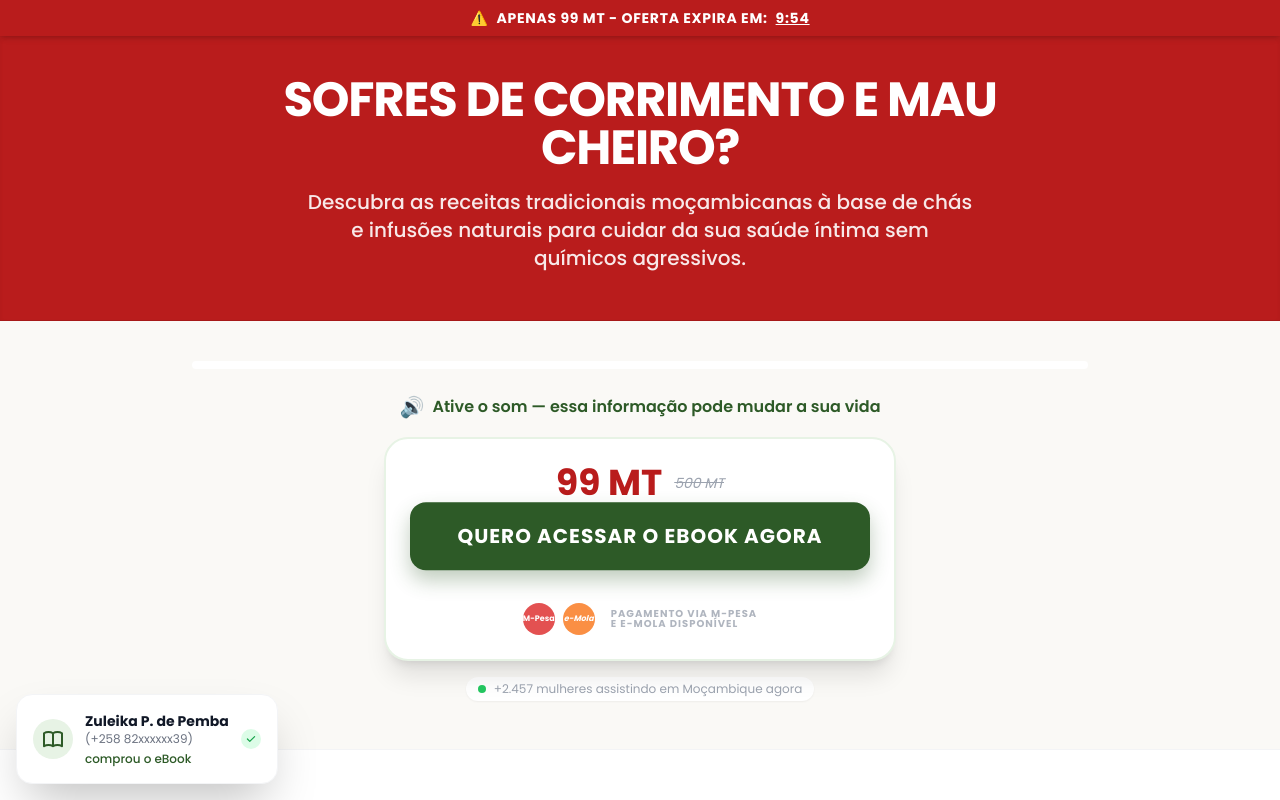
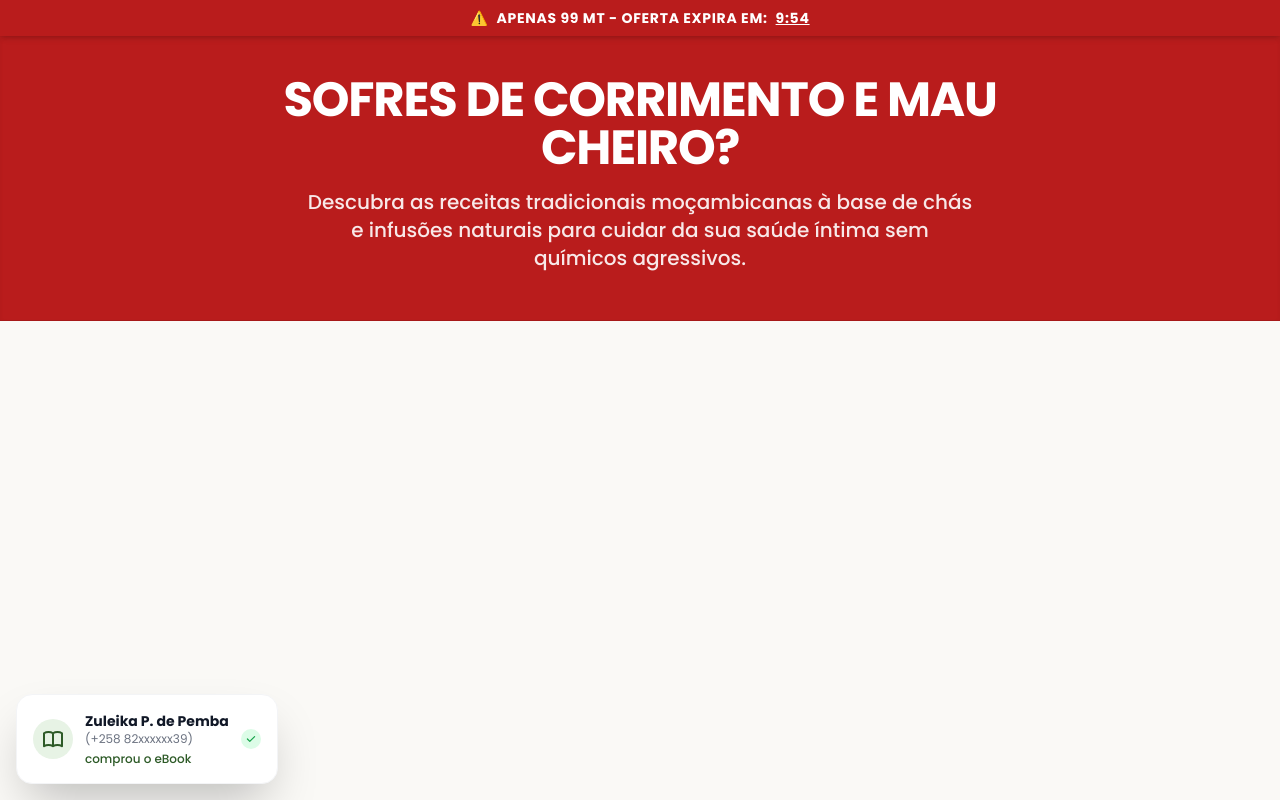
Before and after one commit to perfectdetails258-byte/Receitas-Natural-par-curar-o-corrimento, a React (Vite) app: page / in a window 1280 px wide. Shown: the top 800 px of the page. Built offline with nearby package versions, Linux system fonts and the light colour scheme.

Commit message:
feat: substituir VSL antiga por novo SmartPlayer iframe (6a2b3a32e2fcee65f7f19ef5)

```diff
--- a/components/VSL.tsx
+++ b/components/VSL.tsx
@@ -7,11 +7,11 @@ interface VSLProps {
 
 const VSL: React.FC<VSLProps> = ({ isVisible = true }) => {
   useEffect(() => {
-    const scriptId = 'vturbo-player-script';
+    const scriptId = 'smartplayer-sdk-v4';
     if (!document.getElementById(scriptId)) {
       const s = document.createElement("script");
       s.id = scriptId;
-      s.src = "https://scripts.converteai.net/fdd6a96c-0e00-4d1e-a9b2-cba721e6fb9a/players/6960206e93850164e9fb2b64/v4/player.js";
+      s.src = "https://scripts.converteai.net/lib/js/smartplayer-wc/v4/sdk.js";
       s.async = true;
       document.head.appendChild(s);
     }
@@ -20,13 +20,31 @@ const VSL: React.FC<VSLProps> = ({ isVisible = true }) => {
   return (
     <section className="pt-6 md:pt-10 pb-12 px-4 md:px-6 bg-[#FAF9F6]">
       <div className="max-w-4xl mx-auto">
-        {/* VTurbo SmartPlayer Container */}
-        <div className="relative rounded-2xl shadow-2xl bg-black border-4 border-white">
+        {/* SmartPlayer VSL Container */}
+        <div id="ifr_6a2b3a32e2fcee65f7f19ef5_wrapper" style={{ margin: '0 auto', width: '100%' }}>
           <div
-            dangerouslySetInnerHTML={{
-              __html: `<vturb-smartplayer id="vid-6960206e93850164e9fb2b64" style="display: block; margin: 0 auto; width: 100%; "></vturb-smartplayer>`
-            }}
-          />
+            id="ifr_6a2b3a32e2fcee65f7f19ef5_aspect"
+            style={{ position: 'relative', paddingTop: '56.25%' }}
+          >
+            <iframe
+              frameBorder={0}
+              allowFullScreen
+              id="ifr_6a2b3a32e2fcee65f7f19ef5"
+              style={{ position: 'absolute', top: 0, left: 0, width: '100%', height: '100%' }}
+              referrerPolicy="origin"
+              src="about:blank"
+              onLoad={(e) => {
+                const iframe = e.currentTarget;
+                iframe.onload = null;
+                const search = window.location.search || '?';
+                iframe.src =
+                  'https://scripts.converteai.net/f1e055dd-5317-4742-95ea-187e03fffcf2/players/6a2b3a32e2fcee65f7f19ef5/v4/embed.html' +
+                  search +
+                  '&vl=' +
+                  encodeURIComponent(window.location.href);
+              }}
+            />
+          </div>
         </div>
 
         <div className="mt-6 flex flex-col items-center justify-center space-y-4 text-center">
```
Also changed, not shown: 2 other files (tests, documents, lock files or other folders).
